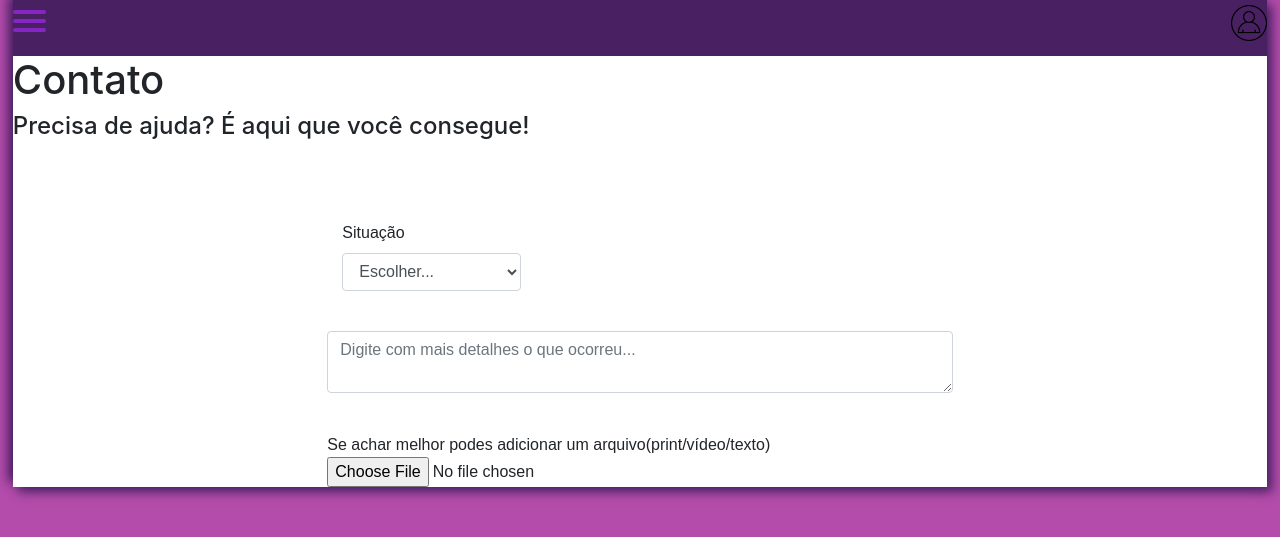
After one commit to IPreHandaI/SiteAhri, a PHP site: page /contato.php in a window 1280 px wide. The commit adds this page. Shown: the top 537 px of the page. Run offline with PHP 8.4, Linux system fonts and the light colour scheme.

Commit message:
21/07/2022

```diff
--- /dev/null
+++ b/contato.php
@@ -0,0 +1,39 @@
+<?php
+
+$tituloPagina = 'Ajuda';
+
+include_once './includes/_head.php';
+include_once './includes/_header.php';
+include_once './includes/_opcoes.php';
+include_once './includes/_dados.php';
+?>
+
+<h1>Contato</h1>
+<h4>Precisa de ajuda? É aqui que você consegue!</h4>
+
+<div class="container" id="containerdoform">
+<form >
+  <div id="form">
+
+    <div class="form-group col-md-4">
+      <label for="inputEstado">Situação</label>
+      <select id="inputEstado" class="form-control">
+        <option selected>Escolher...</option>
+        <option>Problemas com a conta</option>
+        <option>Problemas com a compra</option>
+        <option>Acompanhamento da compra</option>
+        <option>Reembolso</option>
+      </select>
+    </div>
+
+    <textarea type="password" class="form-control teste" id="exampleInputPassword1" placeholder="Digite com mais detalhes o que ocorreu..."></textarea>
+    <div id="" class="form-group form-check">
+    </div>
+    <h7>Se achar melhor podes adicionar um arquivo(print/vídeo/texto)</h7>
+    <form>
+    <input type="file" class="form-control-file" id="exampleFormControlFile1">
+  </div>
+</form>
+
+</form>
+</div>
--- a/includes/_head.php
+++ b/includes/_head.php
@@ -5,6 +5,8 @@
     <meta http-equiv="X-UA-Compatible" content="IE=edge">
     <meta name="viewport" content="width=device-width, initial-scale=1.0">
     <title><?php echo $tituloPagina ?></title>
+    <meta charset="utf-8">
+    <link rel="shortcut icon" href="./imgs/emoji.png">
     <link rel="stylesheet" href="https://stackpath.bootstrapcdn.com/bootstrap/4.1.3/css/bootstrap.min.css" integrity="sha384-MCw98/SFnGE8fJT3GXwEOngsV7Zt27NXFoaoApmYm81iuXoPkFOJwJ8ERdknLPMO" crossorigin="anonymous">
     <link rel="stylesheet" href="style.css">
     <script src="https://code.jquery.com/jquery-3.3.1.slim.min.js" integrity="sha384-q8i/X+965DzO0rT7abK41JStQIAqVgRVzpbzo5smXKp4YfRvH+8abtTE1Pi6jizo" crossorigin="anonymous"></script>
--- a/includes/_header.php
+++ b/includes/_header.php
@@ -12,8 +12,10 @@
             <span></span>
 
             <ul id="menu">
+              <a href="home.php"><li>Home</li></a>
               <a href="produtos.php"><li>Produtos</li></a>
-              <a href="#"><li>Contact</li></a>
+              <a href="contato.php"><li>Contato</li></a>
+
             </ul>
           </div>
         </nav>
--- a/produtos.php
+++ b/produtos.php
@@ -21,7 +21,7 @@ for ($i=0; $i < 12; $i++) {
   <div class="card-body">
     <h5 class="card-title"><?php echo $produtos[$i]['Nome'];?></h5>
     <p class="card-text"><?php echo $produtos[$i]['descricao']?></p>
-    <a href="#" class="btn btn-primary">Visitar</a>
+    <a href="produto-detalhe.php?id=<?php echo $i;?>" class="btn btn-primary">Visitar</a>
   </div>
 </div>
 
--- a/style.css
+++ b/style.css
@@ -216,3 +216,37 @@ header{
 #containerprodutos{
   width: 75%;
 }
+
+/*======================PRODUTO DETALHE=======================*/
+
+#imgprodutodetalhe{
+  max-width: 74%;
+}
+
+#containerprodutodetalhe{
+  width: 60%;
+}
+
+#botao{
+  text-align: right;
+}
+
+/*=====================CONTA=========================*/
+
+#containerdoform{
+  width: 65%;
+}
+
+#form{
+  margin: 10vh;
+}
+
+.teste{
+  margin: 5vh 0;
+  width: 100%;
+
+}
+
+#confirmacao{
+  margin-top: 100px;
+}
```
Also changed, not shown: conta.php (added, +38 -0 lines), produto-detalhe.php (+18 -1 lines).
